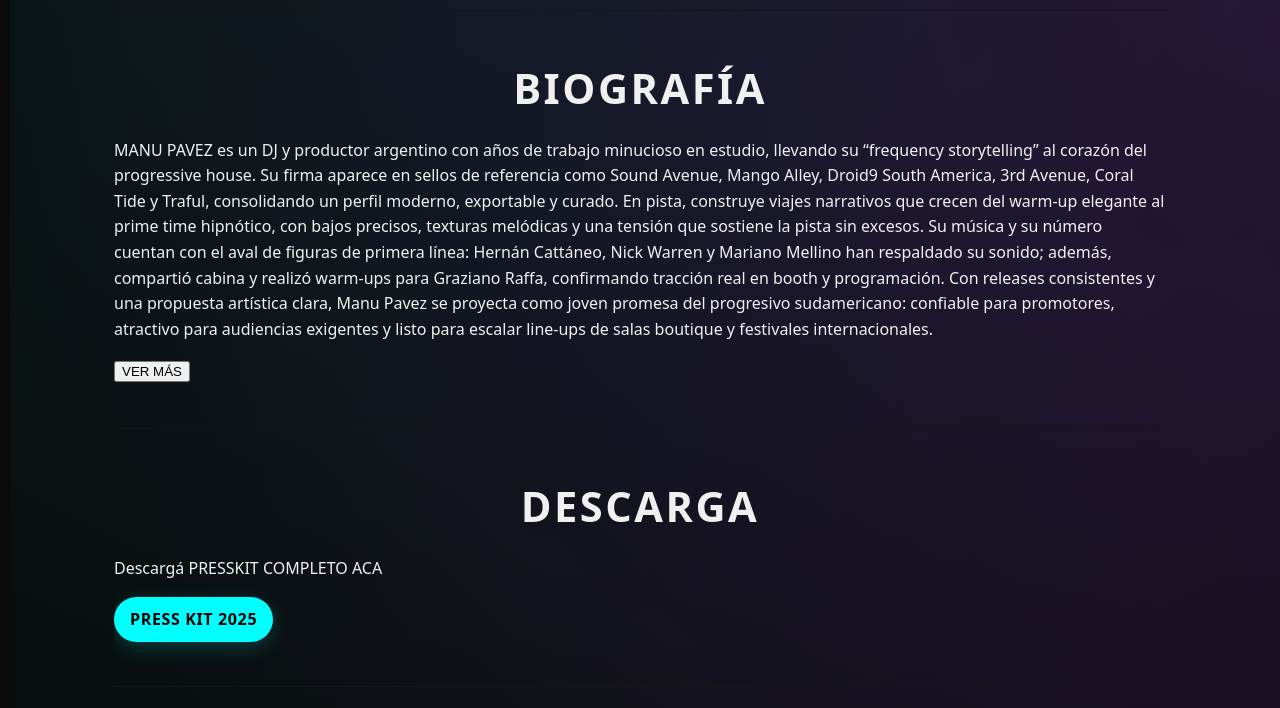
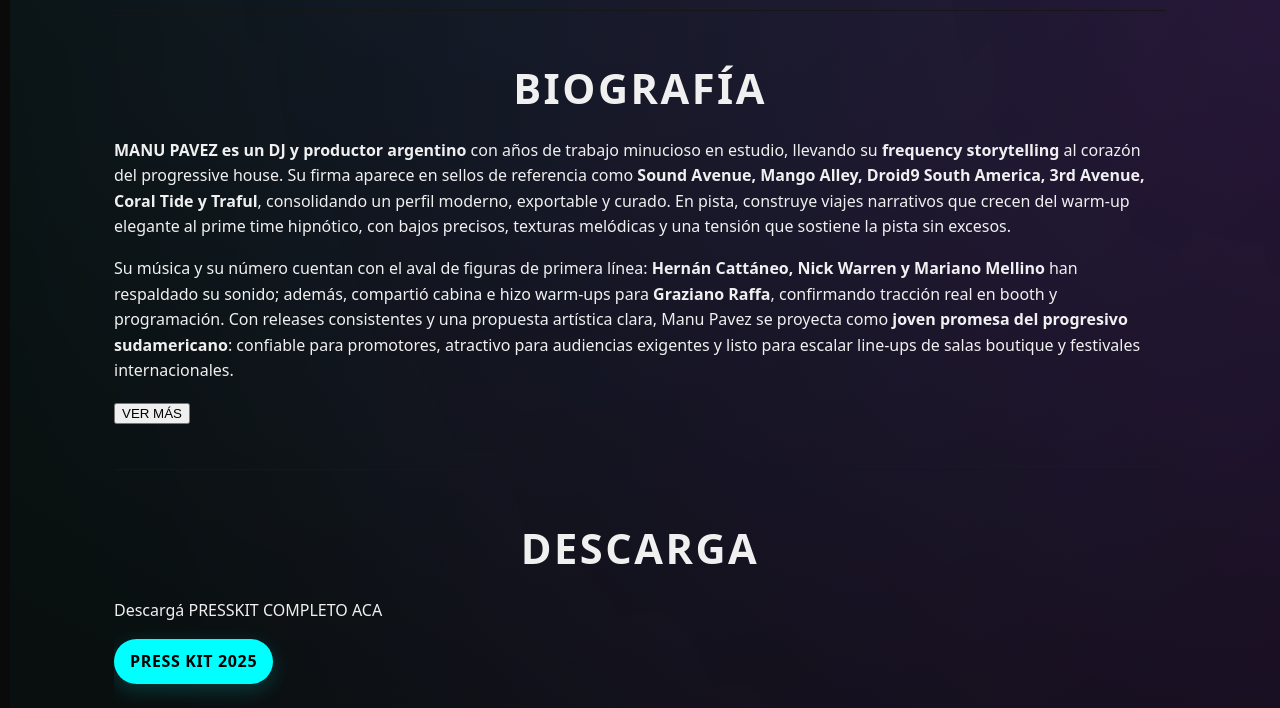
Before and after one commit to PManuelPavez/manupavez-site, a plain HTML site: page presskit.html in a window 1280 px wide. Shown: the part 840-1548 px from the top of the page. Drawn offline with Linux system fonts and the light colour scheme.

Commit message:
Update presskit.html

```diff
--- a/presskit.html
+++ b/presskit.html
@@ -93,9 +93,10 @@
     <section id="bio" class="cv">
       <h2>BIOGRAFÍA</h2>
       <div class="bio-collapsible" id="bio-content" data-expanded="false">
-        <p>MANU PAVEZ es un DJ y productor argentino con años de trabajo minucioso en estudio, llevando su “frequency storytelling” al corazón del progressive house. Su firma aparece en sellos de referencia como Sound Avenue, Mango Alley, Droid9 South America, 3rd Avenue, Coral Tide y Traful, consolidando un perfil moderno, exportable y curado. En pista, construye viajes narrativos que crecen del warm-up elegante al prime time hipnótico, con bajos precisos, texturas melódicas y una tensión que sostiene la pista sin excesos.
+        <p><p><strong>MANU PAVEZ es un DJ y productor argentino</strong> con años de trabajo minucioso en estudio, llevando su <strong>frequency storytelling</strong> al corazón del progressive house. Su firma aparece en sellos de referencia como <strong>Sound Avenue, Mango Alley, Droid9 South America, 3rd Avenue, Coral Tide y Traful</strong>, consolidando un perfil moderno, exportable y curado. En pista, construye viajes narrativos que crecen del warm-up elegante al prime time hipnótico, con bajos precisos, texturas melódicas y una tensión que sostiene la pista sin excesos.</p>
 
-Su música y su número cuentan con el aval de figuras de primera línea: Hernán Cattáneo, Nick Warren y Mariano Mellino han respaldado su sonido; además, compartió cabina y realizó warm-ups para Graziano Raffa, confirmando tracción real en booth y programación. Con releases consistentes y una propuesta artística clara, Manu Pavez se proyecta como joven promesa del progresivo sudamericano: confiable para promotores, atractivo para audiencias exigentes y listo para escalar line-ups de salas boutique y festivales internacionales.</p>
+<p>Su música y su número cuentan con el aval de figuras de primera línea: <strong>Hernán Cattáneo, Nick Warren y Mariano Mellino</strong> han respaldado su sonido; además, compartió cabina e hizo warm-ups para <strong>Graziano Raffa</strong>, confirmando tracción real en booth y programación. Con releases consistentes y una propuesta artística clara, Manu Pavez se proyecta como <strong>joven promesa del progresivo sudamericano</strong>: confiable para promotores, atractivo para audiencias exigentes y listo para escalar line-ups de salas boutique y festivales internacionales.</p>
+
       </div>
       <button class="more-btn" type="button" aria-controls="bio-content" aria-expanded="false">VER MÁS</button>
     </section>
```
